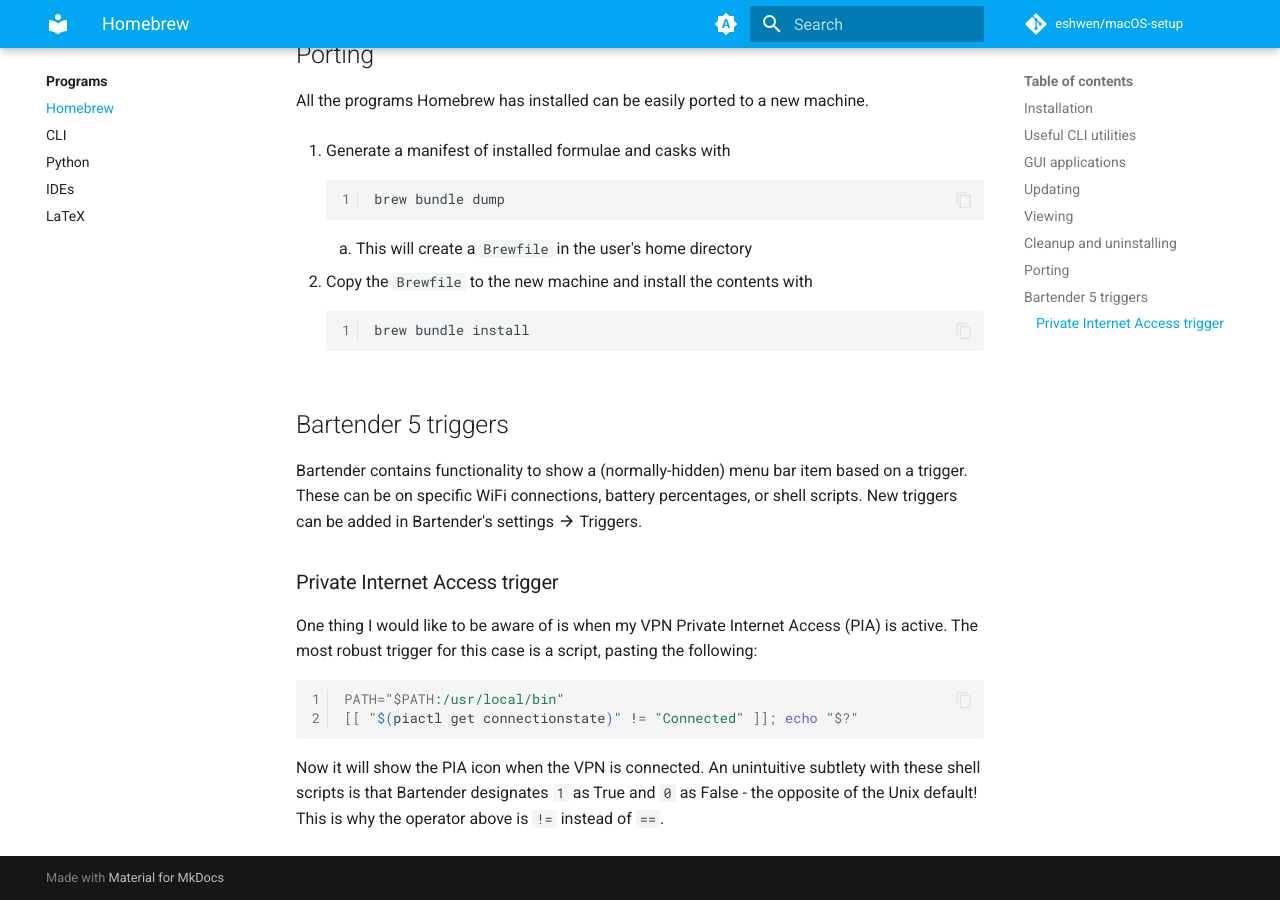
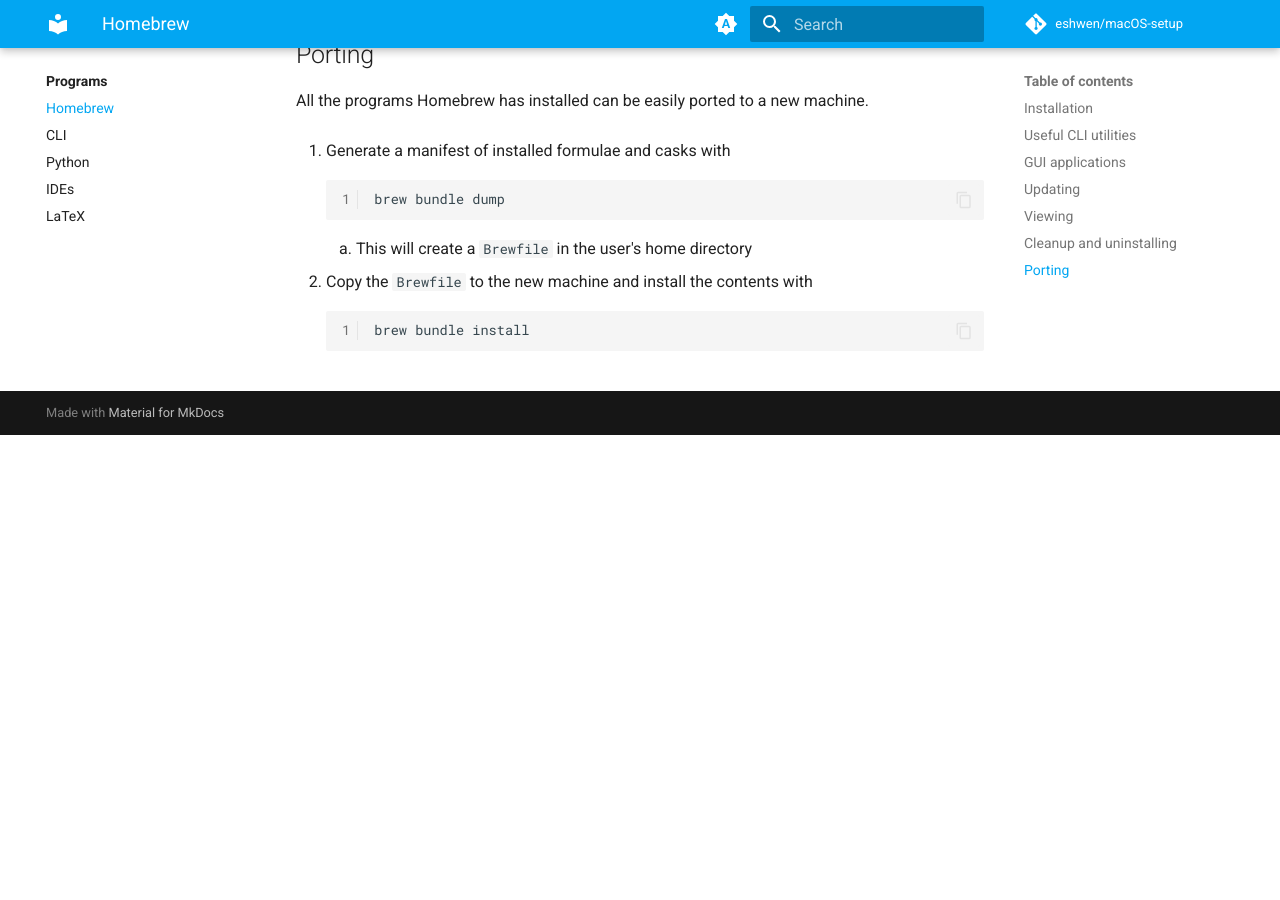
Before and after one commit to eshwen/macOS-setup, an MkDocs documentation site: the page built from docs/programs/homebrew.md, in a window 1280 px wide and 900 px high, scrolled down 3066 px. Built offline with MkDocs 1.6.1 and Material for MkDocs 9.7.7, drawn with Linux system fonts in a browser that asks for light colours; comment, search, counter and statistics services are not loaded; the version menu is left out; after the commit the page ends 3501 px from its top, so only the background shows below that.

Commit message:
Remove Bartender triggers

````diff
--- a/docs/programs/homebrew.md
+++ b/docs/programs/homebrew.md
@@ -180,18 +180,3 @@
     ```sh
     brew bundle install
     ```
-
-## Bartender 5 triggers
-
-Bartender contains functionality to show a (normally-hidden) menu bar item based on a trigger. These can be on specific WiFi connections, battery percentages, or shell scripts. New triggers can be added in Bartender's settings :material-arrow-right: Triggers.
-
-### Private Internet Access trigger
-
-One thing I would like to be aware of is when my VPN Private Internet Access (PIA) is active. The most robust trigger for this case is a script, pasting the following:
-
-```shell
-PATH="$PATH:/usr/local/bin"
-[[ "$(piactl get connectionstate)" != "Connected" ]]; echo "$?"
-```
-
-Now it will show the PIA icon when the VPN is connected. An unintuitive subtlety with these shell scripts is that Bartender designates `1` as True and `0` as False - the opposite of the Unix default! This is why the operator above is `!=` instead of `==`.
````
